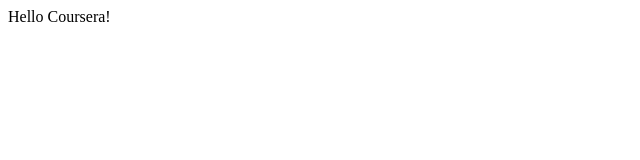
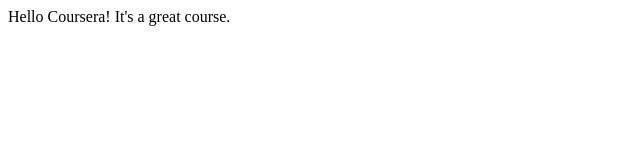
Before and after one commit to anselmhuewe/WerMachtWas, a plain HTML site: page site/index.html in a window 1280 px wide. Shown: the whole page, without its empty margins (0-640 px from the left). Drawn offline with Linux system fonts and the light colour scheme.

Commit message:
neuer versuch

```diff
--- a/site/index.html
+++ b/site/index.html
@@ -1,9 +1,9 @@
 <!DOCTYPE html>
 <html>
 <head>
-	<title>Hello Coursera!</title>
+	<title>Hello Coursera! Great course.j</title>
 </head>
 <body>
-Hello Coursera!
+Hello Coursera! It's a great course.
 </body>
 </html>
```
